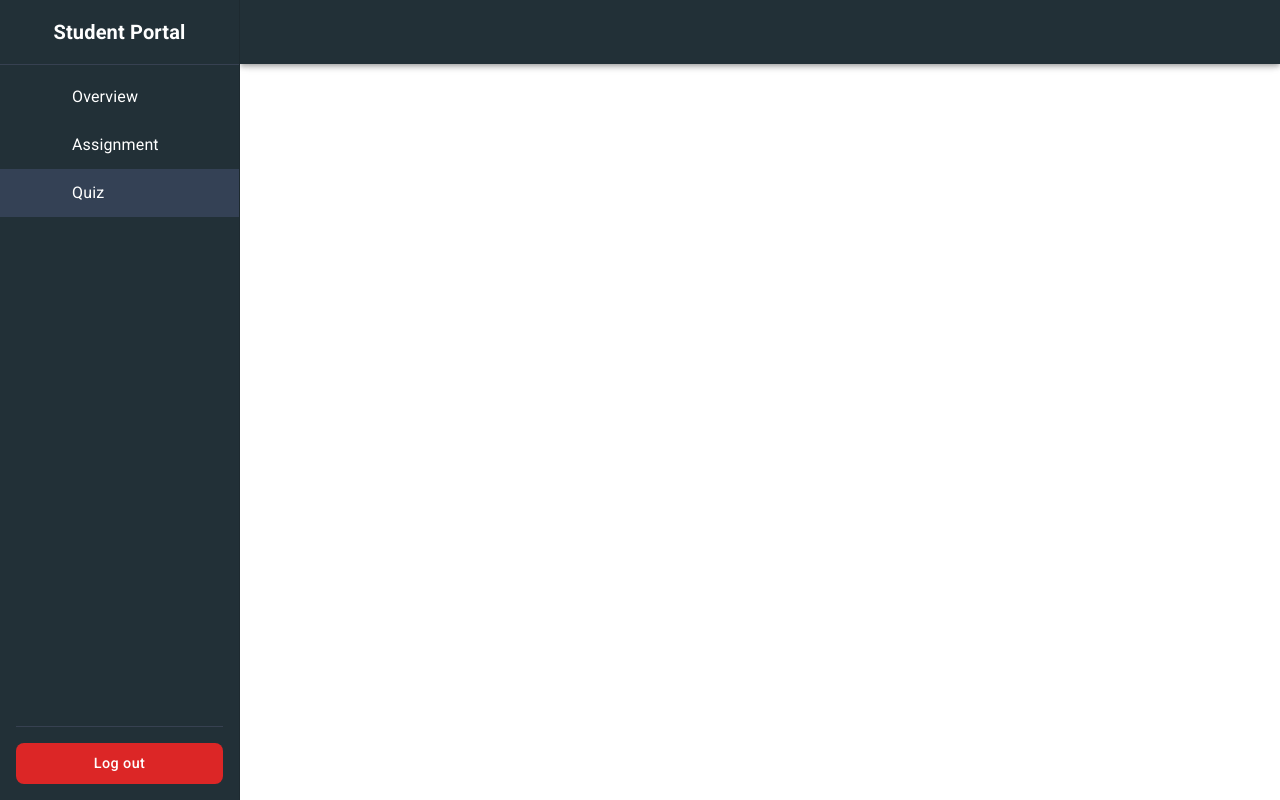
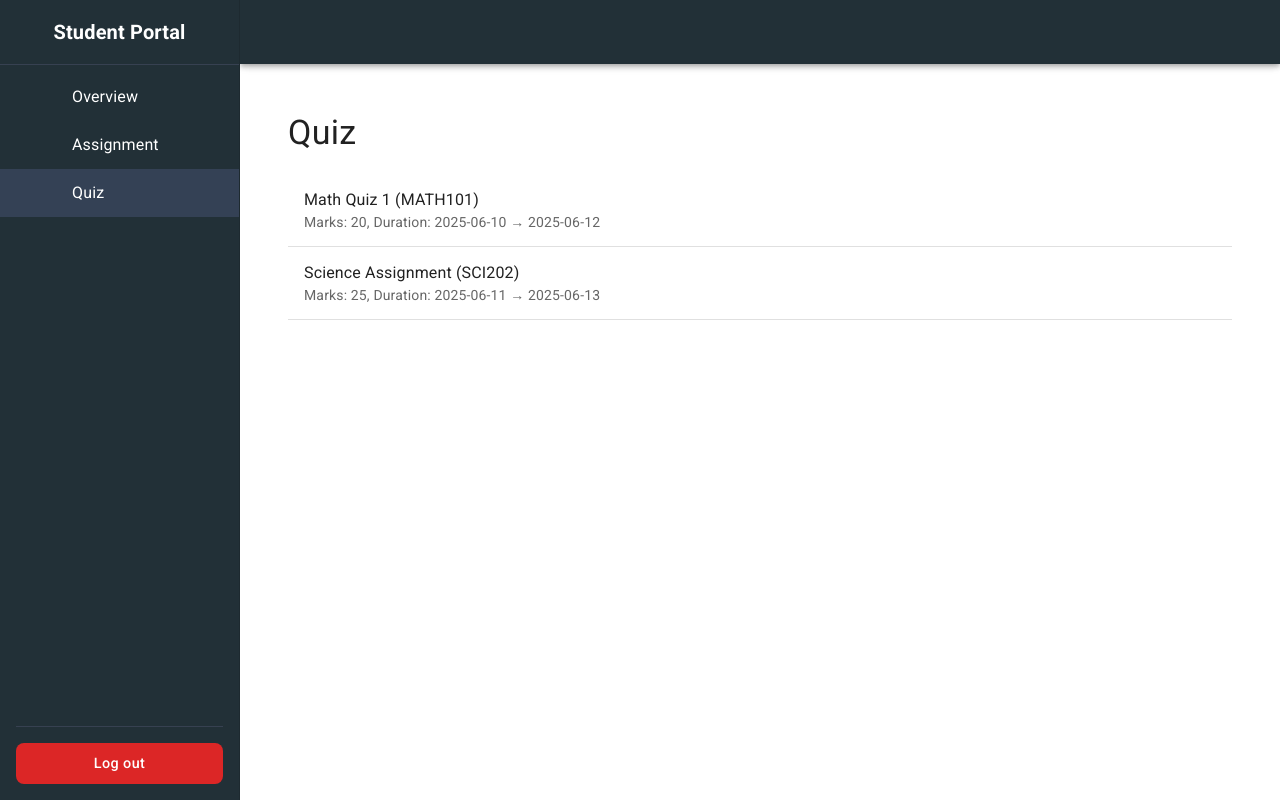
Before and after one commit to msaad973/Student-Management-System, a React (Vite) app: page /quiz in a window 1280 px wide. Built offline with nearby package versions, Linux system fonts and the light colour scheme; some icons are missing; a web font is replaced by a local one.

Commit message:
Add mock data

```diff
--- a/src/pages/QuizPage.jsx
+++ b/src/pages/QuizPage.jsx
@@ -1,11 +1,60 @@
 import React from 'react'
+import {
+    Box,
+    Typography,
+    List,
+    ListItem,
+    ListItemText,
+    Divider,
+} from '@mui/material'
 
 const QuizPage = () => {
-  return (
-    <div>
+    // MOCK quiz data (replace with real data later)
+    const quiz = [
+        {
+            assignment: {
+                name: 'Math Quiz 1',
+                subjectCode: 'MATH101',
+                marks: 20,
+                startDate: '2025-06-10',
+                endDate: '2025-06-12',
+            },
+        },
+        {
+            assignment: {
+                name: 'Science Assignment',
+                subjectCode: 'SCI202',
+                marks: 25,
+                startDate: '2025-06-11',
+                endDate: '2025-06-13',
+            },
+        },
+    ]
 
-    </div>
-  )
+    return (
+        <Box p={3}>
+            <Typography variant="h4" gutterBottom>
+                Quiz
+            </Typography>
+            {quiz.length === 0 ? (
+                <Typography>No assignments found for this student.</Typography>
+            ) : (
+                <List>
+                    {quiz.map((item, index) => (
+                        <React.Fragment key={index}>
+                            <ListItem>
+                                <ListItemText
+                                    primary={`${item.assignment.name} (${item.assignment.subjectCode})`}
+                                    secondary={`Marks: ${item.assignment.marks}, Duration: ${item.assignment.startDate} → ${item.assignment.endDate}`}
+                                />
+                            </ListItem>
+                            <Divider />
+                        </React.Fragment>
+                    ))}
+                </List>
+            )}
+        </Box>
+    )
 }
 
 export default QuizPage
```
